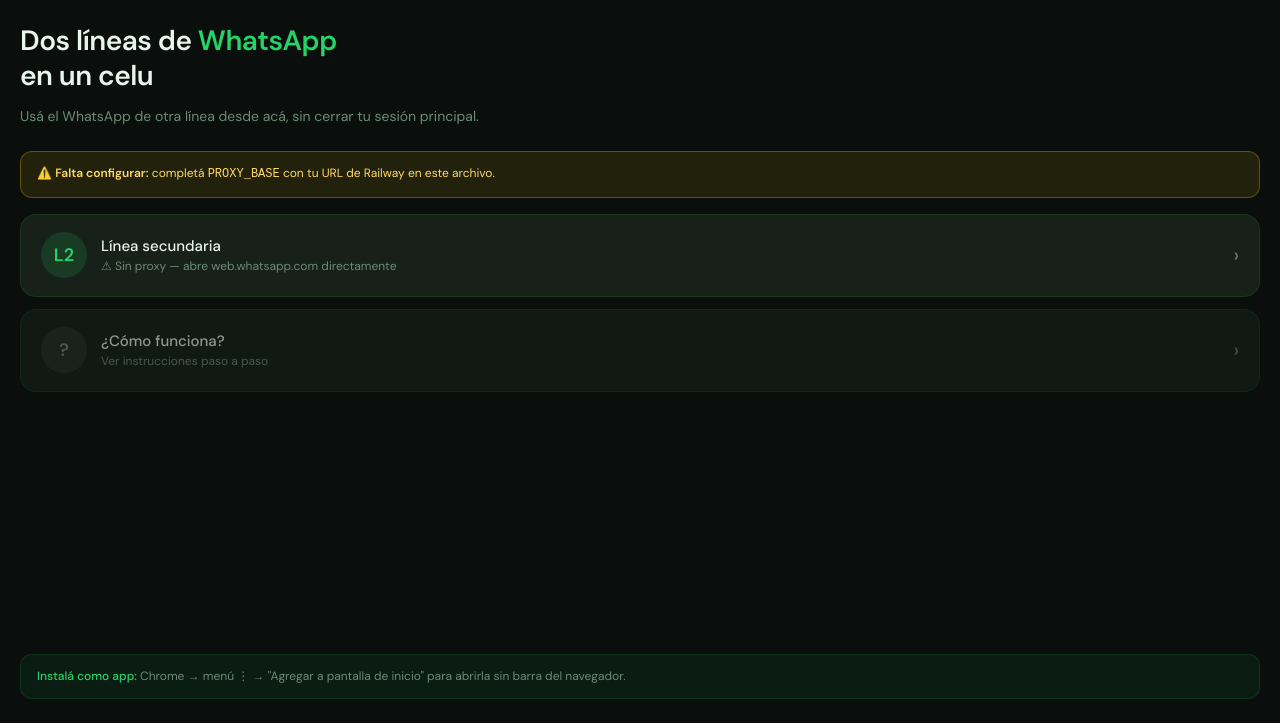
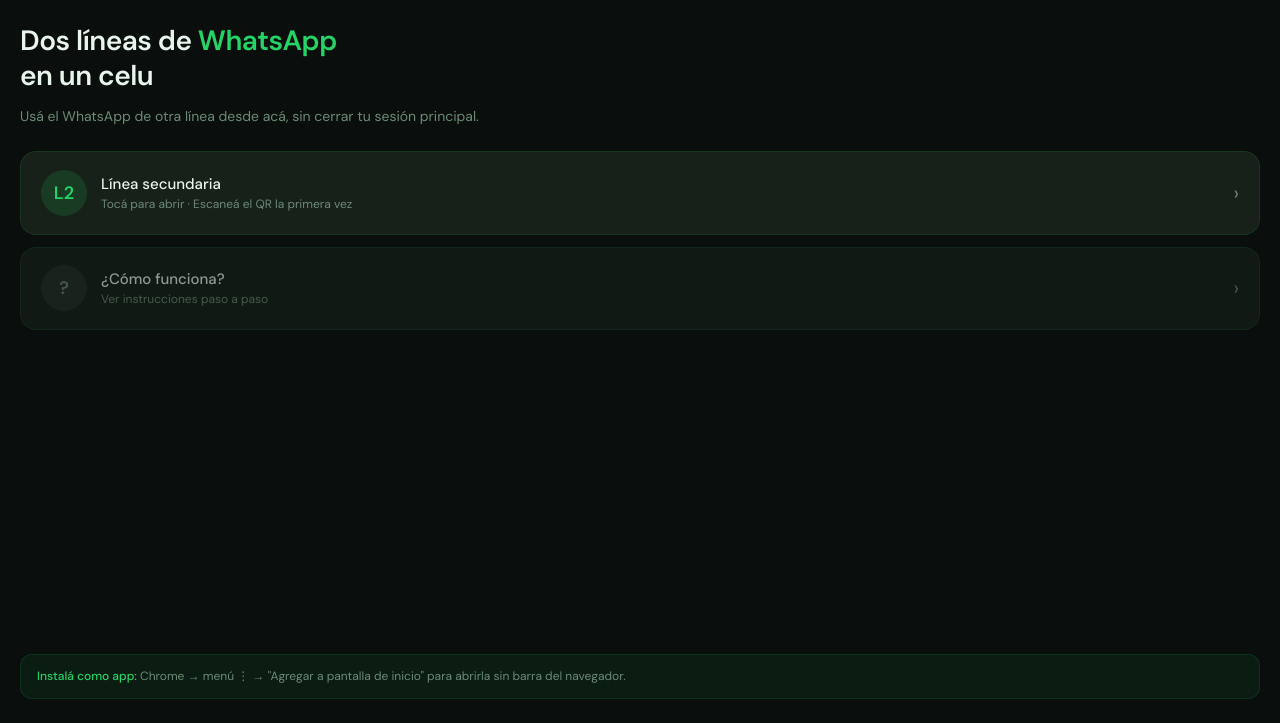
Before and after one commit to cursoportuguesyespanol-dot/cursoport, a website: page index.html in a window 1280 px wide. Shown: the part 77-800 px from the top of the page. Drawn offline with Linux system fonts and the light colour scheme.

Commit message:
Update index.html

```diff
--- a/index.html
+++ b/index.html
@@ -111,7 +111,7 @@
 <script>
   // ── COMPLETÁ con tu URL de Railway ──────────────────
   // Ejemplo: 'https://duals-proxy.up.railway.app'
-  const PROXY_BASE = '';   // <── COMPLETAR DESPUÉS DEL DEPLOY
+  const PROXY_BASE = 'https://cursoport-production.up.railway.app/';   // <── COMPLETAR DESPUÉS DEL DEPLOY
 
   const WA_URL = PROXY_BASE ? PROXY_BASE + '/wa' : 'https://web.whatsapp.com';
 
```
